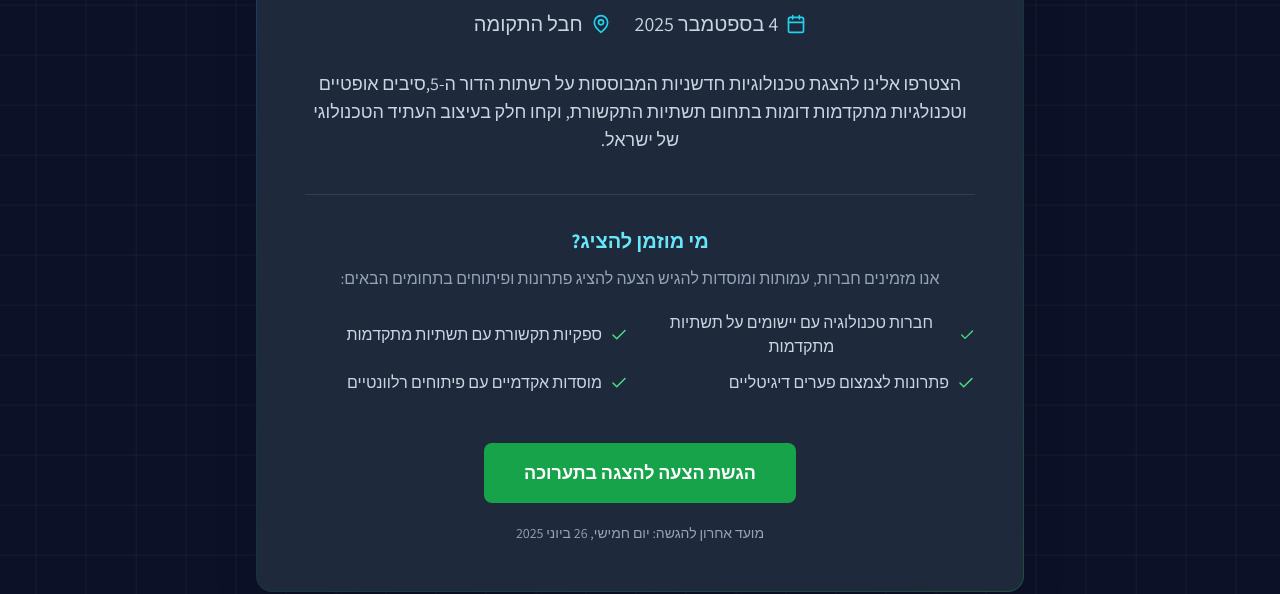
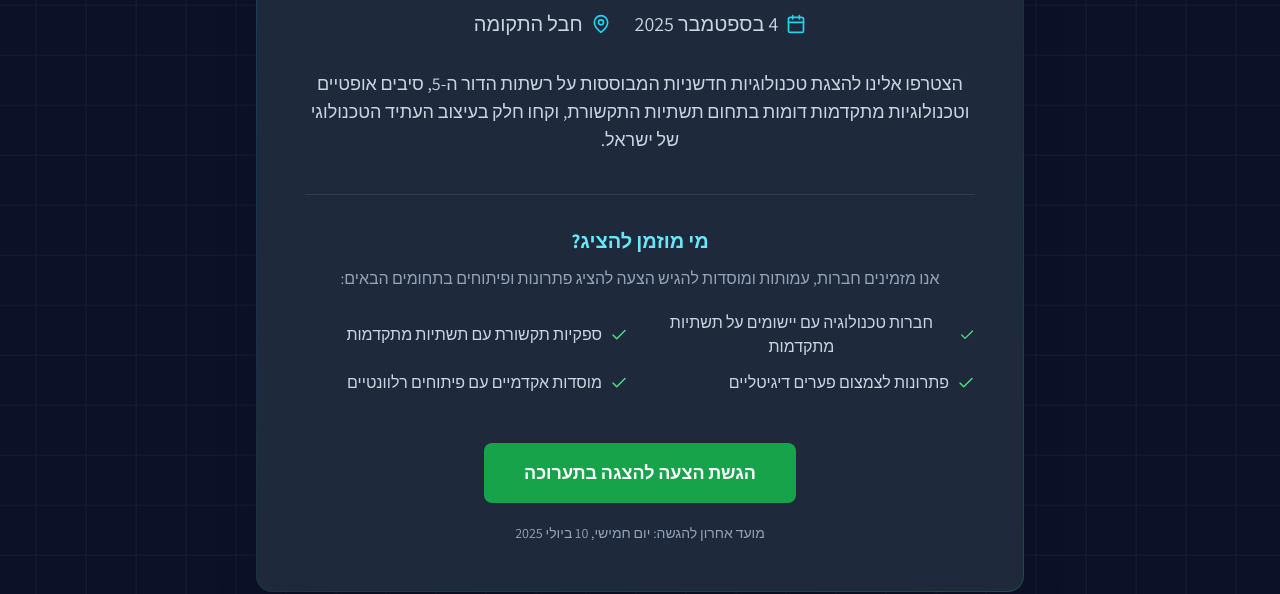
Before and after one commit to tomermoc/moc, a plain HTML site: page index.html in a window 1280 px wide. Shown: the part 331-925 px from the top of the page. Drawn offline with nearby package versions, Linux system fonts and the light colour scheme.

Commit message:
Update index.html

```diff
--- a/index.html
+++ b/index.html
@@ -106,7 +106,7 @@
 
             <!-- Description -->
             <p class="fade-in-up delay-4 mt-8 text-base md:text-lg text-slate-300 leading-relaxed max-w-2xl mx-auto">
-               הצטרפו אלינו להצגת טכנולוגיות חדשניות המבוססות על רשתות הדור ה-5,סיבים אופטיים וטכנולגיות מתקדמות דומות בתחום תשתיות התקשורת, וקחו חלק בעיצוב העתיד הטכנולוגי של ישראל.
+               הצטרפו אלינו להצגת טכנולוגיות חדשניות המבוססות על רשתות הדור ה-5, סיבים אופטיים וטכנולוגיות מתקדמות דומות בתחום תשתיות התקשורת, וקחו חלק בעיצוב העתיד הטכנולוגי של ישראל.
             </p>
 
             <!-- Target Audience Section -->
@@ -132,7 +132,7 @@
 
              <!-- Submission Deadline -->
             <p class="fade-in-up delay-7 mt-5 text-sm text-slate-400">
-                מועד אחרון להגשה: יום חמישי, 26 ביוני 2025
+                מועד אחרון להגשה: יום חמישי, 10 ביולי 2025
             </p>
         </div>
     </div>
```
